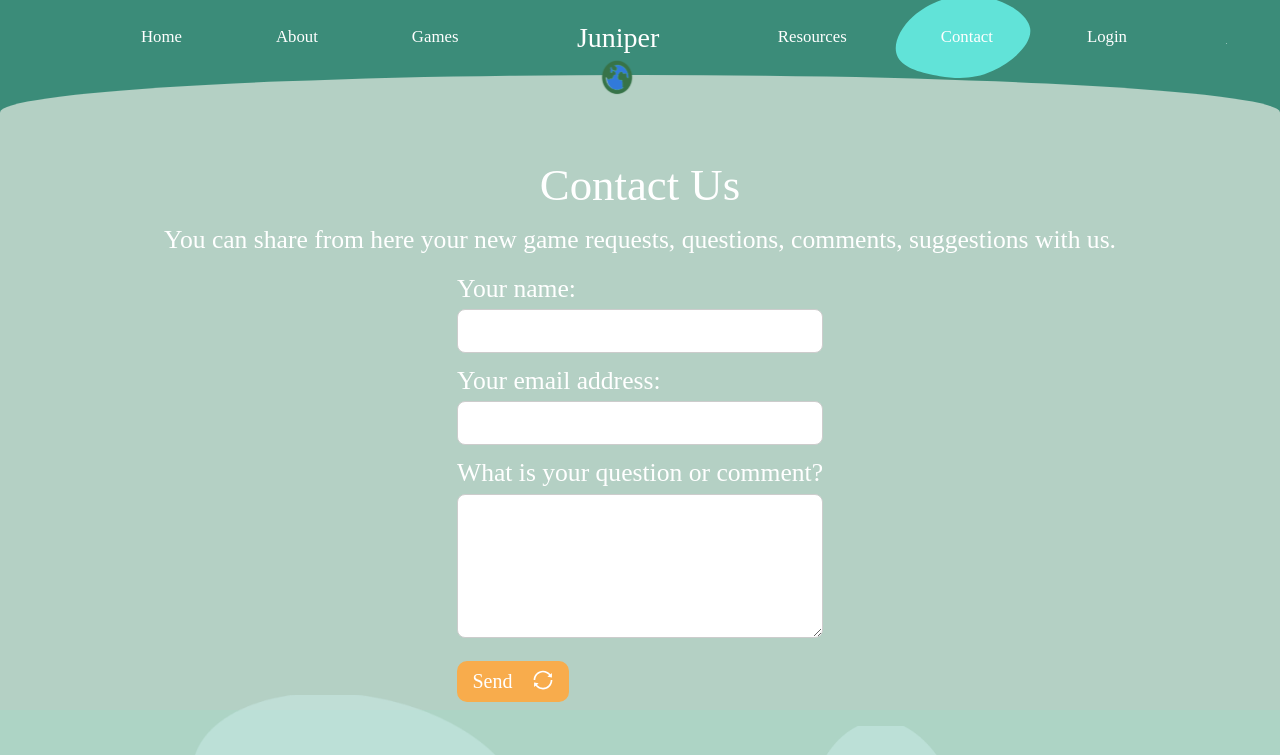
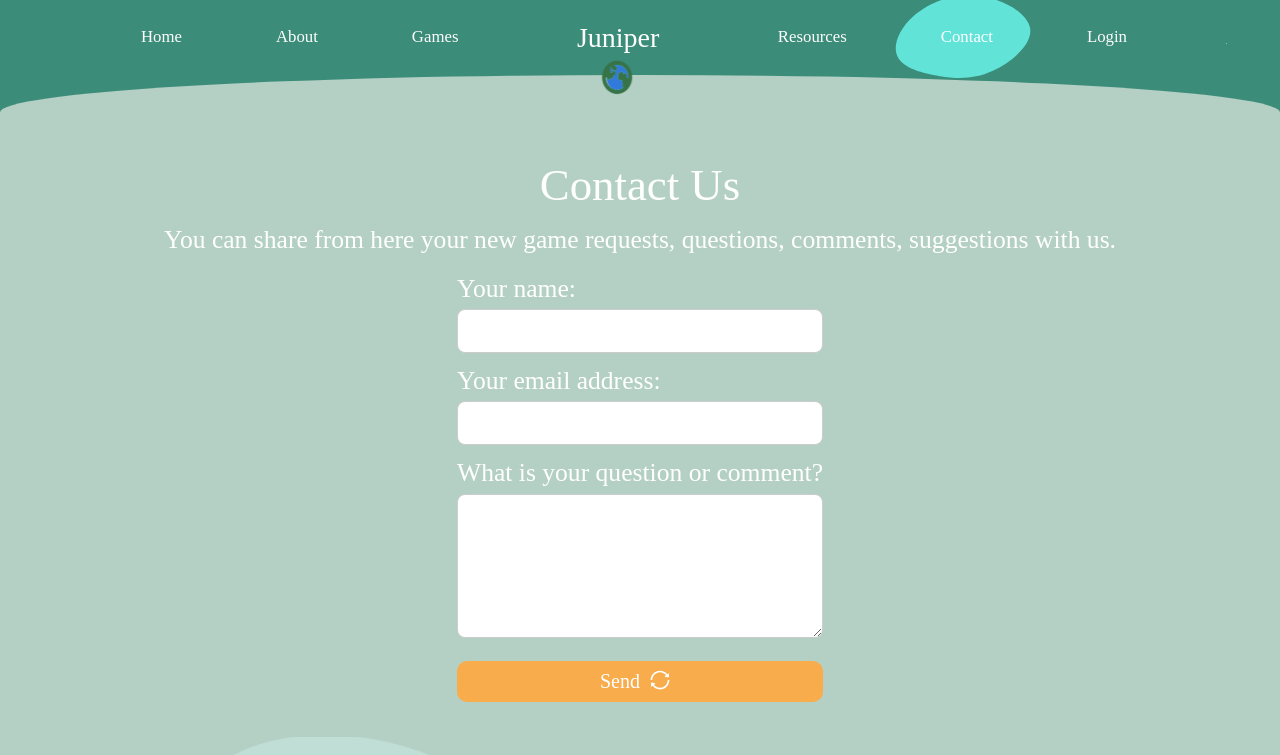
Before and after one commit to ReCoded-Org/capstone-istanbul-juniper, a React (Create React App) app: page /contact in a window 1280 px wide. Shown: the top 755 px of the page. Built offline with nearby package versions, Linux system fonts and the light colour scheme; no server answers; a web font is replaced by a local one.

Commit message:
fix styling

```diff
--- a/src/components/ContactUsBottom/index.css
+++ b/src/components/ContactUsBottom/index.css
@@ -4,14 +4,14 @@
 }
 
 .contactUsBottomContainer__bottomCurve {
-  background: #add4c5;
+  background: #b3d0c4;
   border-radius: 50%;
   height: 15vh;
 }
 
 .contactUsBottomContainer__bottomCurve__topHalf {
   height: 50%;
-  background: #add4c5;
+  background: #b3d0c4;
 }
 
 .contactUsBottomContainer__bottomCurve__topHalfImages {
--- a/src/components/ContactUsForm/index.css
+++ b/src/components/ContactUsForm/index.css
@@ -5,6 +5,7 @@
   padding-bottom: 1rem;
   flex-wrap: wrap;
   padding: 0.5rem;
+  padding-bottom:50px;
 }
 
 .contactUsForm__label {
@@ -32,6 +33,7 @@
 
 .contactUsForm__submit {
   margin-top: 0.5rem;
+  width:100%;
 }
 
 .contactUsForm__submitButton {
@@ -45,10 +47,14 @@
   font-size: clamp(0.75rem, 1.25rem, 1.5rem);
   cursor: pointer;
   color: white;
-  width: clamp(6rem, 7rem, 8rem);
+  width: 100%;
   display: flex;
-  justify-content: space-around;
+  justify-content: center;
 }
+.contactUsForm__submitButton span {
+  margin:0 5px;
+}
+
 
 .contactUsForm__postSubmissionMessage {
   margin-top: 10vh;
```
